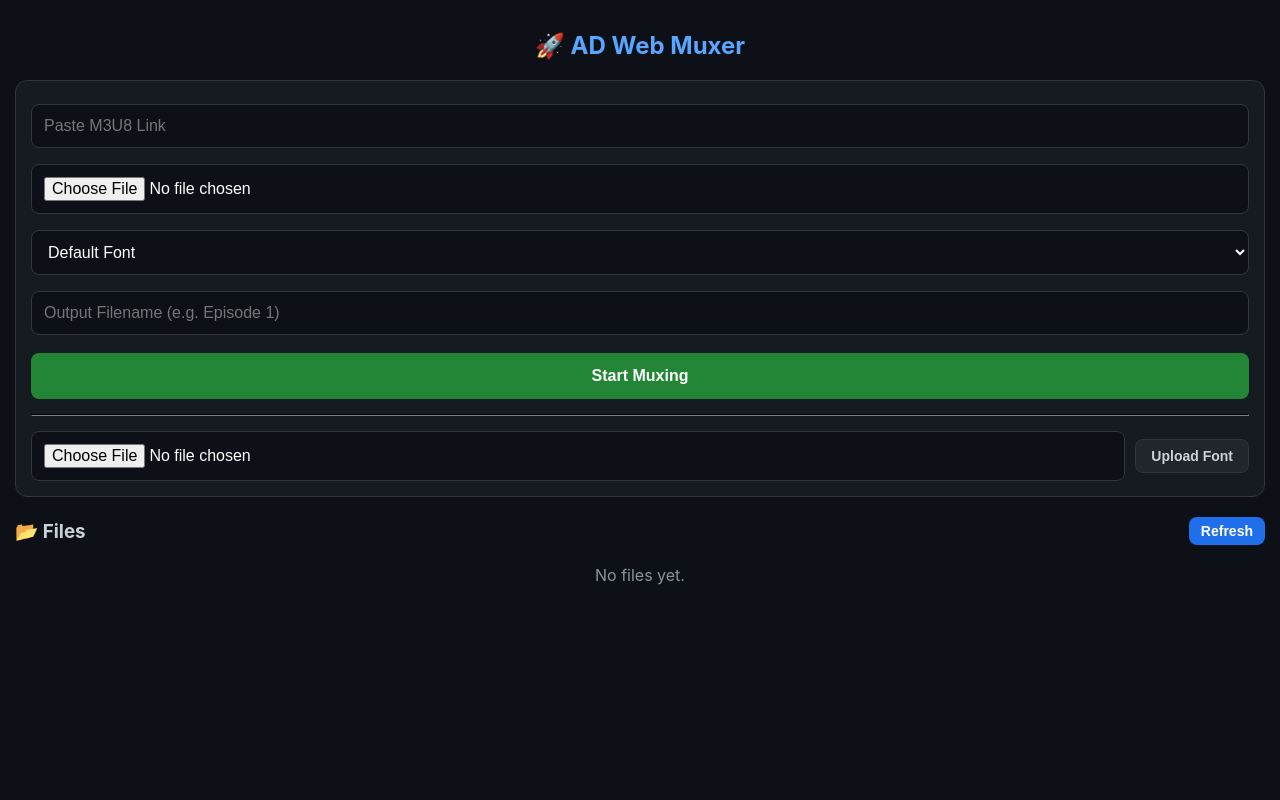
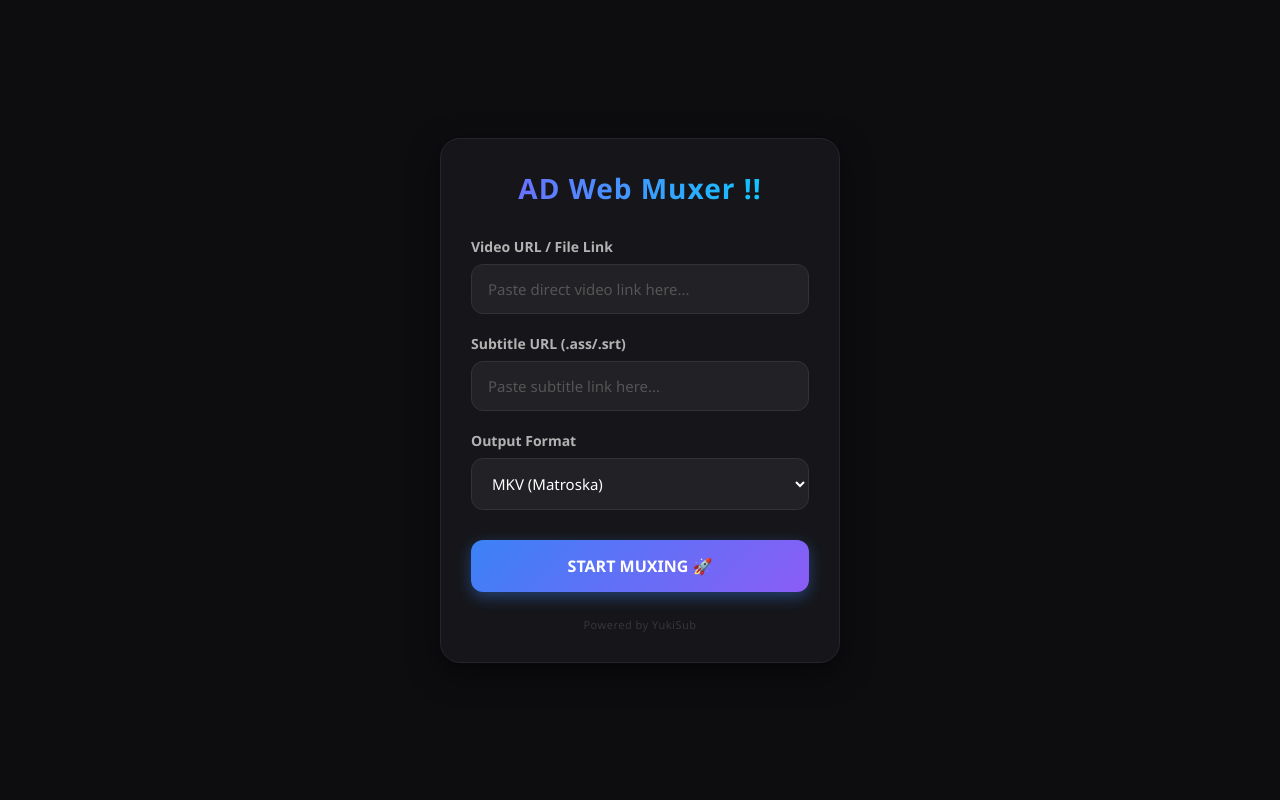
Before and after one commit to obitouchiha25800-alt/final-muxer-bot, a Flask app: template templates/index.html in a window 1280 px wide. Run offline with Flask 3, Linux system fonts and the light colour scheme; the template is opened without the code that fills it, so the values that code supplies are empty.

Commit message:
Update index.html

```diff
--- a/templates/index.html
+++ b/templates/index.html
@@ -2,132 +2,134 @@
 <html lang="en">
 <head>
     <meta charset="UTF-8">
-    <meta name="viewport" content="width=device-width, initial-scale=1.0, maximum-scale=1.0, user-scalable=no">
+    <meta name="viewport" content="width=device-width, initial-scale=1.0">
     <title>AD Web Muxer</title>
     <style>
-        body { background-color: #0d1117; color: #c9d1d9; font-family: -apple-system, BlinkMacSystemFont, "Segoe UI", Roboto, Helvetica, Arial, sans-serif; padding: 15px; margin: 0; text-align: center; }
-        h1 { font-size: 1.5rem; margin-bottom: 20px; color: #58a6ff; }
-        .box { background: #161b22; padding: 15px; border: 1px solid #30363d; border-radius: 12px; margin-bottom: 20px; }
+        /* --- RESET & FONTS --- */
+        * {
+            margin: 0;
+            padding: 0;
+            box-sizing: border-box;
+            font-family: 'Segoe UI', Tahoma, Geneva, Verdana, sans-serif;
+        }
+
+        /* --- DARK BACKGROUND --- */
+        body {
+            background-color: #0d0d10;
+            color: #ffffff;
+            display: flex;
+            justify-content: center;
+            align-items: center;
+            height: 100vh;
+            padding: 20px;
+        }
+
+        /* --- MAIN CARD --- */
+        .card {
+            background-color: #16161a;
+            width: 100%;
+            max-width: 400px;
+            padding: 30px;
+            border-radius: 20px;
+            box-shadow: 0 10px 30px rgba(0, 0, 0, 0.5);
+            border: 1px solid #25252b;
+        }
+
+        /* --- TITLE --- */
+        .title {
+            text-align: center;
+            font-size: 28px;
+            font-weight: 800;
+            margin-bottom: 30px;
+            background: linear-gradient(to right, #7b61ff, #00d4ff);
+            -webkit-background-clip: text;
+            -webkit-text-fill-color: transparent;
+            letter-spacing: 1px;
+        }
+
+        /* --- FORM ELEMENTS --- */
+        label {
+            display: block;
+            font-size: 14px;
+            font-weight: 600;
+            color: #b3b3b3;
+            margin-bottom: 8px;
+            margin-top: 20px;
+        }
 
         input, select {
-            width: 100%; padding: 12px; margin: 8px 0;
-            background: #0d1117; color: white; border: 1px solid #30363d;
-            border-radius: 8px; font-size: 16px; box-sizing: border-box;
+            width: 100%;
+            padding: 14px 16px;
+            background-color: #212126;
+            border: 1px solid #333;
+            border-radius: 12px;
+            color: #fff;
+            font-size: 15px;
+            outline: none;
+            transition: 0.3s;
         }
 
-        button { width: 100%; padding: 14px; margin-top: 10px; border-radius: 8px; font-size: 16px; font-weight: bold; cursor: pointer; border: none; }
-
-        /* --- BUTTON COLORS --- */
-        .btn-green { background: #238636; color: white; transition: 0.3s; }
-
-        /* Refresh Button (Small & Blue) */
-        .btn-blue {
-            background: #1f6feb; color: white; transition: 0.3s;
-            font-size: 14px; padding: 6px 12px;
+        input:focus, select:focus {
+            border-color: #7b61ff;
+            box-shadow: 0 0 8px rgba(123, 97, 255, 0.3);
         }
 
-        /* Upload Font Button (Small, Grey & Subtle) */
-        .btn-grey {
-            background: #21262d; /* Dark Grey */
-            color: #c9d1d9;
-            border: 1px solid #30363d;
-            font-size: 14px; /* Chhota Text */
-            padding: 8px 15px; /* Chhota Size */
-            transition: 0.2s;
-        }
-        .btn-grey:hover { border-color: #8b949e; }
+        ::placeholder { color: #555; }
 
-        .actions { display: flex; gap: 8px; margin-top: 10px; }
-        .btn-dl { background: #238636; color: white; text-decoration: none; padding: 10px; border-radius: 6px; font-weight: bold; font-size: 0.9rem; flex-grow: 2; text-align: center; display: flex; align-items: center; justify-content: center; }
-        .btn-copy { background: #1f6feb; color: white; border: none; padding: 10px; border-radius: 6px; font-size: 1.2rem; cursor: pointer; flex-grow: 1; margin-top: 0; }
-        .btn-del { background: transparent; border: 1px solid #da3633; color: #da3633; padding: 10px; border-radius: 6px; font-size: 1.2rem; cursor: pointer; flex-grow: 0; margin-top: 0; }
-
-        .file-item { background: #21262d; margin-top: 12px; padding: 15px; border-radius: 8px; border: 1px solid #30363d; text-align: left; }
-        .file-name { font-weight: bold; word-break: break-all; color: #e6edf3; font-size: 0.95rem; }
-
-        .progress-container { background: #333; height: 6px; border-radius: 3px; overflow: hidden; margin-top: 8px; }
-        .progress-bar { height: 100%; background: #238636; width: 0%; transition: width 0.3s; }
-        .status-text { font-size: 0.85rem; color: #e3b341; margin-bottom: 5px;}
-    </style>
-    <script>
-        let intervalId;
-
-        function updateProgress() {
-            document.querySelectorAll('.processing').forEach(div => {
-                let filename = div.getAttribute('data-name');
-                fetch('/progress/' + filename + '?t=' + new Date().getTime())
-                .then(r => r.json())
-                .then(d => {
-                    div.querySelector('.progress-bar').style.width = d.percent + "%";
-                    if(d.percent >= 100) {
-                        clearInterval(intervalId);
-                        div.querySelector('.status-text').innerText = "✅ Finalizing...";
-                        div.querySelector('.status-text').style.color = "#39d353";
-                        setTimeout(() => location.reload(), 1000);
-                    } else {
-                        div.querySelector('.status-text').innerText = d.status;
-                    }
-                }).catch(e => console.log("Waiting..."));
-            });
+        /* --- BUTTON --- */
+        .btn-process {
+            width: 100%;
+            margin-top: 30px;
+            padding: 15px;
+            border: none;
+            border-radius: 12px;
+            font-size: 16px;
+            font-weight: 700;
+            color: white;
+            cursor: pointer;
+            background: linear-gradient(135deg, #3b82f6 0%, #8b5cf6 100%);
+            transition: transform 0.2s, opacity 0.2s;
+            box-shadow: 0 5px 15px rgba(59, 130, 246, 0.4);
         }
 
-        function copyLink(filename) {
-            const link = window.location.origin + "/downloads/" + filename;
-            navigator.clipboard.writeText(link).then(() => { alert("✅ Link Copied!"); }).catch(err => { prompt("Copy Link:", link); });
+        .btn-process:active {
+            transform: scale(0.98);
+            opacity: 0.9;
         }
 
-        intervalId = setInterval(updateProgress, 1500);
-    </script>
+        /* --- UPDATED FOOTER --- */
+        .footer {
+            text-align: center;
+            margin-top: 25px;
+            font-size: 11px; /* Size chhota kar diya */
+            color: #444;
+            font-weight: 500;
+            letter-spacing: 0.5px;
+            opacity: 0.7;
+        }
+    </style>
 </head>
 <body>
-    <h1>🚀 AD Web Muxer</h1>
 
-    <div class="box">
-        <form action="/mux" method="POST" enctype="multipart/form-data" onsubmit="document.querySelector('.btn-green').innerText='⏳ Starting...'; document.querySelector('.btn-green').style.opacity='0.7';">
-            <input type="text" name="video_url" placeholder="Paste M3U8 Link" required>
-            <input type="file" name="subtitle" required>
-            <select name="font">
-                <option value="NONE">Default Font</option>
-                {% for font in fonts %}<option value="{{ font }}">{{ font }}</option>{% endfor %}
-            </select>
-            <input type="text" name="filename" placeholder="Output Filename (e.g. Episode 1)" required>
-            <button type="submit" class="btn-green">Start Muxing</button>
-        </form>
+    <div class="card">
+        <h1 class="title">AD Web Muxer !!</h1>
 
-        <hr style="border-color: #30363d; margin: 15px 0;">
+        <label>Video URL / File Link</label>
+        <input type="text" placeholder="Paste direct video link here...">
 
-        <form action="/upload_font" method="POST" enctype="multipart/form-data" style="display:flex; gap:10px; align-items:center;">
-            <input type="file" name="font_file" accept=".ttf,.otf" style="flex:1; margin:0;">
-            <button type="submit" class="btn-grey" style="width:auto; margin:0;">Upload Font</button>
-        </form>
+        <label>Subtitle URL (.ass/.srt)</label>
+        <input type="text" placeholder="Paste subtitle link here...">
+
+        <label>Output Format</label>
+        <select>
+            <option>MKV (Matroska)</option>
+            <option>MP4 (MPEG-4)</option>
+        </select>
+
+        <button class="btn-process">START MUXING 🚀</button>
+
+        <div class="footer">Powered by YukiSub</div>
     </div>
 
-    <div style="display:flex; justify-content:space-between; align-items:center; margin-bottom:10px;">
-        <h3 style="margin:0;">📂 Files</h3>
-        <button onclick="location.reload()" class="btn-blue" style="width:auto; margin:0;">Refresh</button>
-    </div>
-
-    <div>
-        {% for file in files %}
-            <div class="file-item {% if 'RUNNING_' in file.real_name %}processing{% endif %}" data-name="{{ file.real_name }}">
-                <div class="file-name">{{ file.display_name }}</div>
-
-                {% if 'RUNNING_' in file.real_name %}
-                    <div style="margin-top:10px;">
-                        <div class="status-text">⏳ Initializing...</div>
-                        <div class="progress-container"><div class="progress-bar"></div></div>
-                    </div>
-                {% else %}
-                    <div class="actions">
-                        <a href="/downloads/{{ file.real_name }}" class="btn-dl">⬇️ Download</a>
-                        <button onclick="copyLink('{{ file.real_name }}')" class="btn-copy">📋</button>
-                        <a href="/delete/{{ file.real_name }}" class="btn-del">🗑️</a>
-                    </div>
-                {% endif %}
-            </div>
-        {% else %}
-            <p style="color:#8b949e; margin-top: 20px;">No files yet.</p>
-        {% endfor %}
-    </div>
 </body>
 </html>
```
